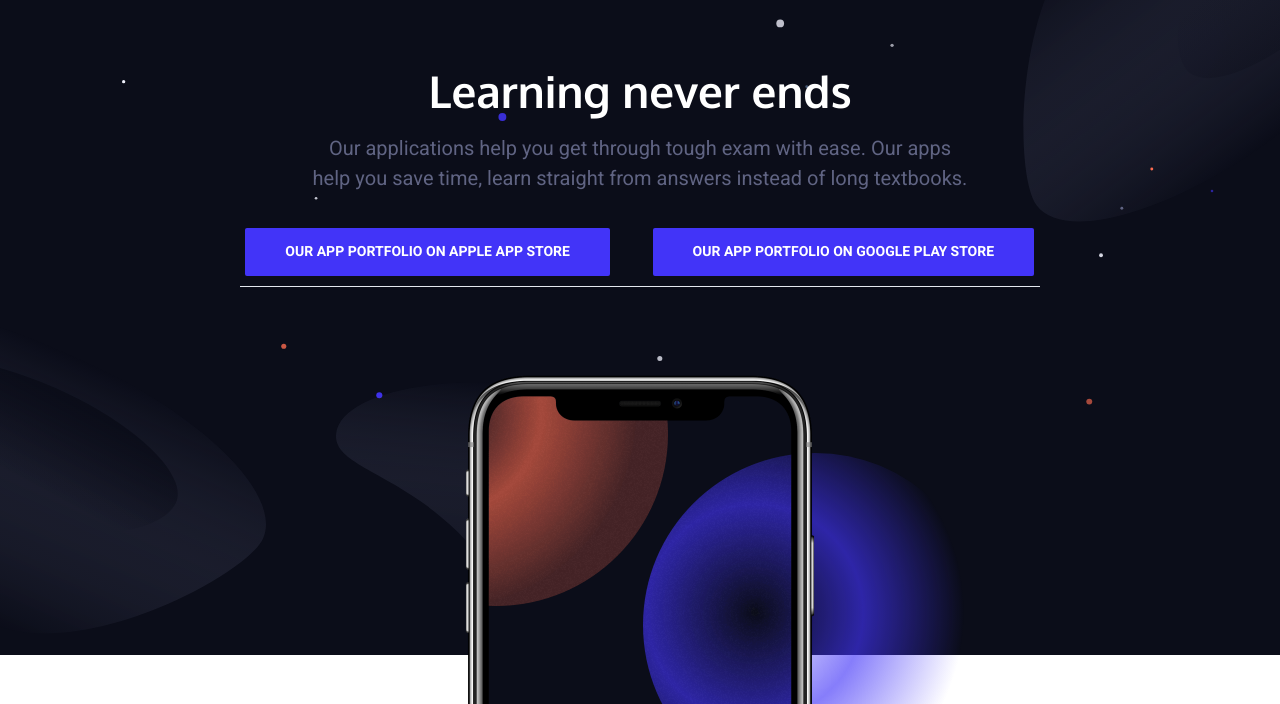
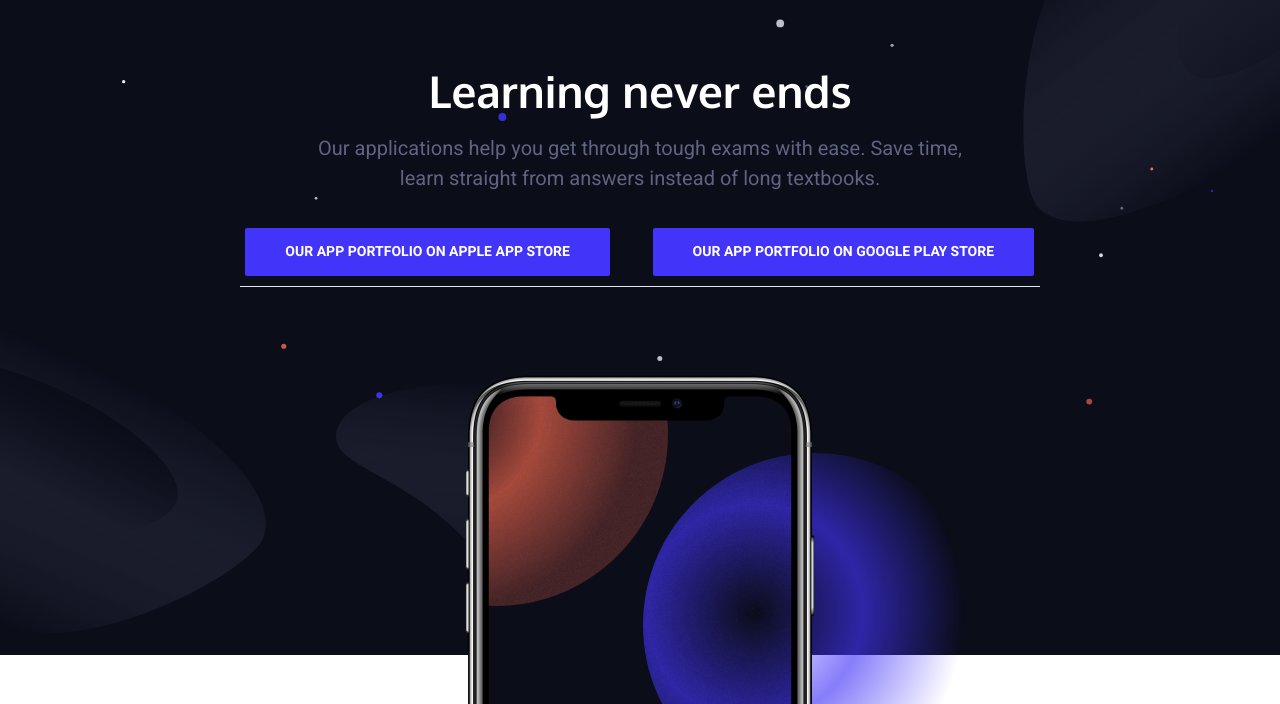
Before and after one commit to tanaltan/tanaltan.github.io, a plain HTML site: page index.html in a window 1280 px wide. Shown: the part 96-800 px from the top of the page. Drawn offline with nearby package versions, Linux system fonts and the light colour scheme.

Commit message:
Typos and main text edits

```diff
--- a/index.html
+++ b/index.html
@@ -35,7 +35,7 @@
                     <div class="hero-inner">
 						<div class="hero-copy">
 	                        <h1 class="hero-title mt-0">Learning never ends</h1>
-	                        <p class="hero-paragraph">Our applications help you get through tough exam with ease. Our apps help you save time, learn straight from answers instead of long textbooks.</p>
+	                        <p class="hero-paragraph">Our applications help you get through tough exams with ease. Save time, learn straight from answers instead of long textbooks.</p>
                             <!--
                             <div class="hero-cta">
                                 <a class="button button-primary button-wide-mobile" href="#">Our app portfolio on Apple App Store</a>
```
